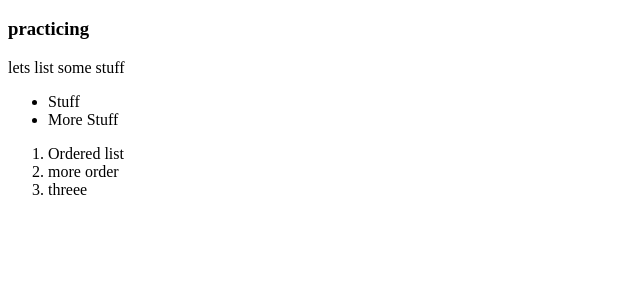
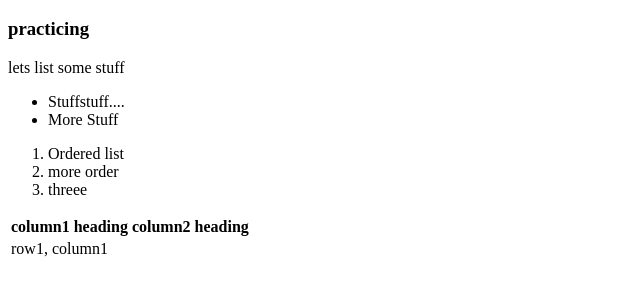
Before and after one commit to heyjay44/first_site, a plain HTML site: page index.html in a window 1280 px wide. Shown: the part 48-342 px from the top of the page, without its empty margins (0-640 px from the left). Drawn offline with Linux system fonts and the light colour scheme.

Commit message:
small changes

```diff
--- a/index.html
+++ b/index.html
@@ -4,7 +4,7 @@
 <body>
 	<header>lets list some stuff</header>
 	<ul>
-		<li>Stuff</li>
+		<li>Stuffstuff....</li>
 		<li>More Stuff</li>
 	</ul>
 	<ol>
@@ -12,4 +12,15 @@
 		<li>more order</li>
 		<li>threee</li>
 	</ol>
+	<table>
+		<thead>
+			<tr>
+				<th>column1 heading</th>
+				<th>column2 heading</th>
+			</tr>
+		</thead>
+		<tbody>
+			<tr>
+				<td>row1, column1</td>
+	</table>
 </body>
```
